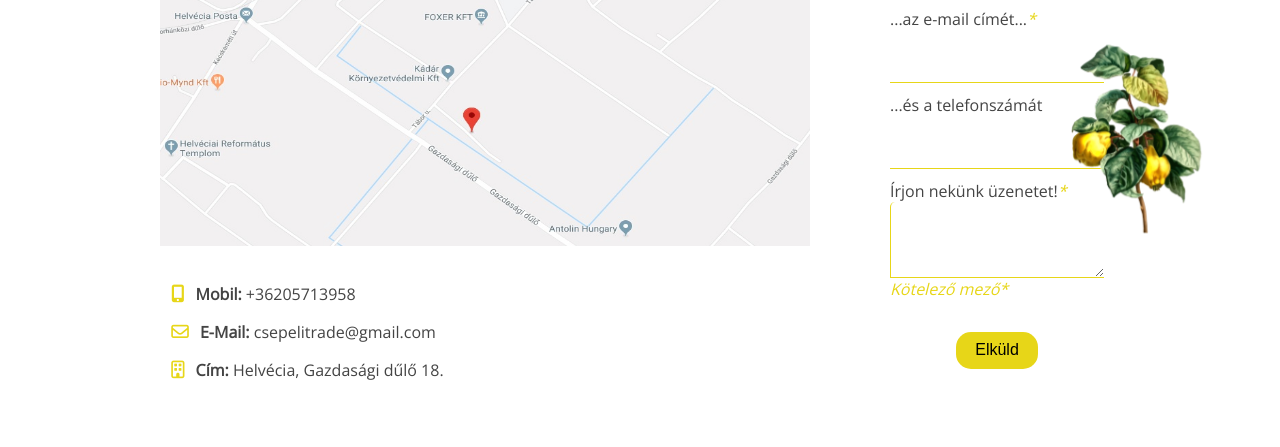
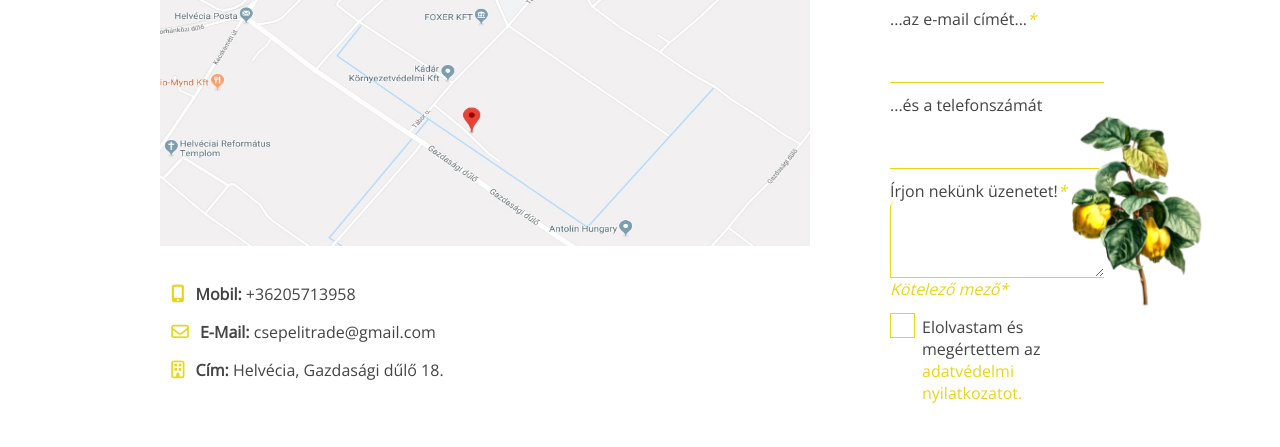
Before and after one commit to szitastamas/Birsalma_net, a plain HTML site: page index.html in a window 1280 px wide. Shown: the part 6440-6887 px from the top of the page. Drawn offline with nearby package versions, Linux system fonts and the light colour scheme.

Commit message:
Update index.html

```diff
--- a/index.html
+++ b/index.html
@@ -258,6 +258,9 @@
                             <textarea name="message" rows="5" id="message" required></textarea>
                         </p>
                         <p class="required-field required">Kötelező mező*</p>
+                        <div class="privacy-check-box-area">
+                            <input type="checkbox" name="privacy-check" id="privacy-check-box"><span class="checkbox-overlay"></span><p>Elolvastam és megértettem az <a href="adatvedelem.html" class="privacy-check-link"> adatvédelmi nyilatkozatot.</a></p>
+                        </div>
                         <div class="submit-btn">
                             <button type="submit">Elküld</button>
                         </div>
```
